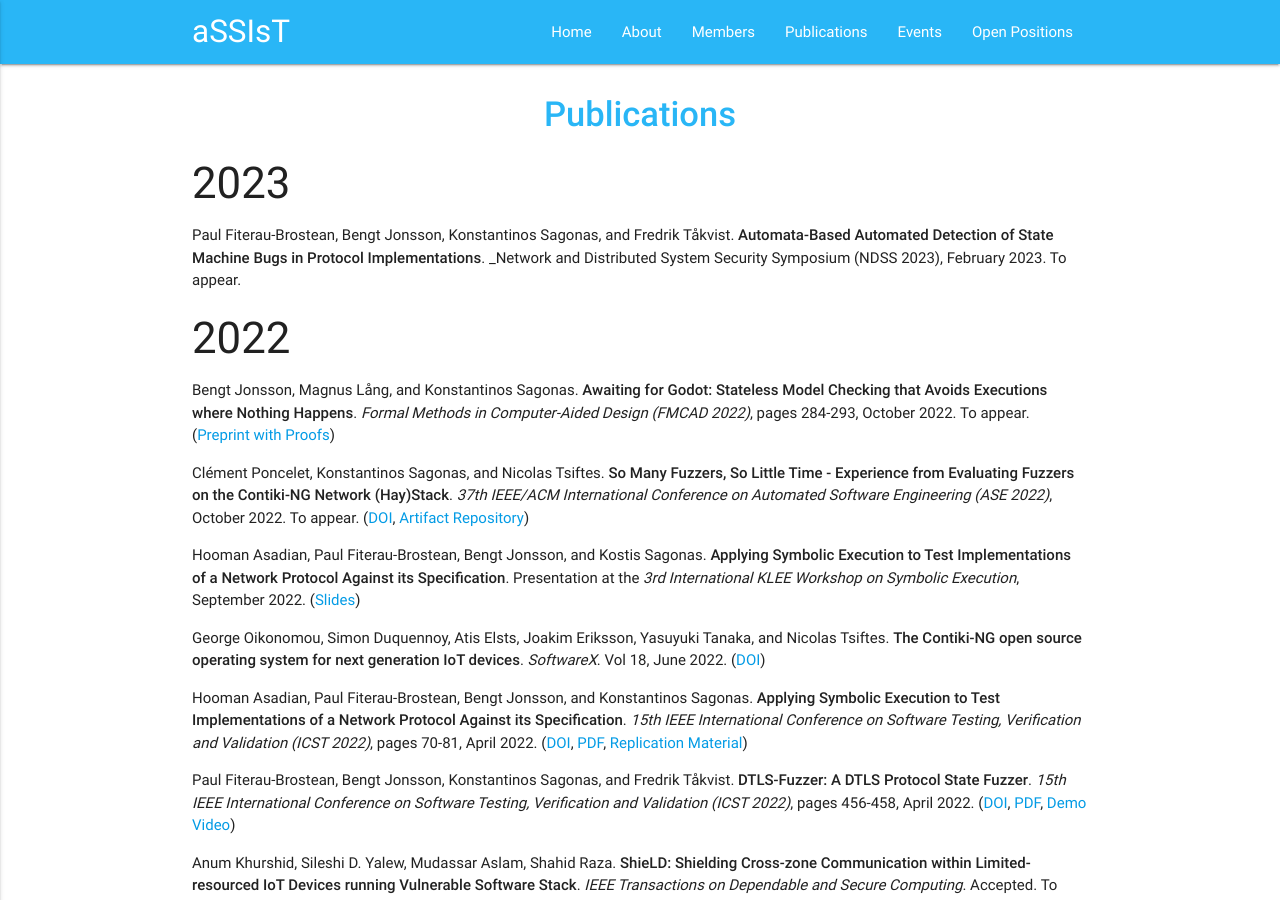
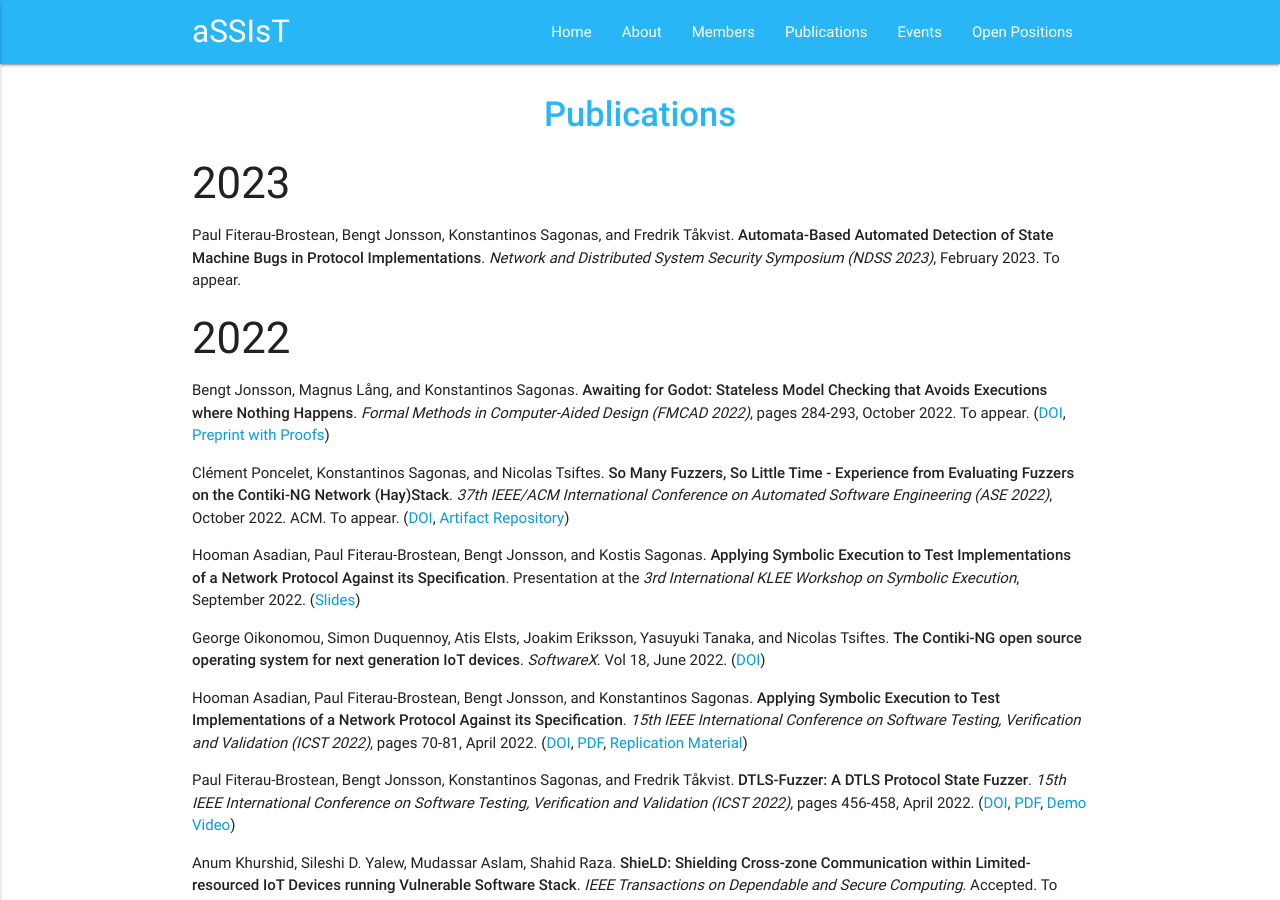
Before and after one commit to assist-project/assist-project.github.io, a Jekyll site: the page built from 03-publications.md, in a window 1280 px wide and 900 px high. Built offline with Jekyll 4.4.1, drawn with Linux system fonts in a browser that asks for light colours.

Commit message:
Fixes and additions

```diff
--- a/03-publications.md
+++ b/03-publications.md
@@ -6,13 +6,13 @@ permalink: /publications/
 
 ### 2023
 
-- Paul Fiterau-Brostean, Bengt Jonsson, Konstantinos Sagonas, and Fredrik Tåkvist. **Automata-Based Automated Detection of State Machine Bugs in Protocol Implementations**. _Network and Distributed System Security Symposium (NDSS 2023), February 2023. To appear.
+- Paul Fiterau-Brostean, Bengt Jonsson, Konstantinos Sagonas, and Fredrik Tåkvist. **Automata-Based Automated Detection of State Machine Bugs in Protocol Implementations**. _Network and Distributed System Security Symposium (NDSS 2023)_, February 2023. To appear.
 
 ### 2022
 
-- Bengt Jonsson, Magnus Lång, and Konstantinos Sagonas. **Awaiting for Godot: Stateless Model Checking that Avoids Executions where Nothing Happens**. _Formal Methods in Computer-Aided Design (FMCAD 2022)_, pages 284-293, October 2022. To appear. ([Preprint with Proofs](http://arxiv.org/abs/2208.09259))
+- Bengt Jonsson, Magnus Lång, and Konstantinos Sagonas. **Awaiting for Godot: Stateless Model Checking that Avoids Executions where Nothing Happens**. _Formal Methods in Computer-Aided Design (FMCAD 2022)_, pages 284-293, October 2022. To appear. ([DOI](https://doi.org/10.34727/2021/isbn.978-3-85448-053-2_35), [Preprint with Proofs](http://arxiv.org/abs/2208.09259))
 
-- Clément Poncelet, Konstantinos Sagonas, and Nicolas Tsiftes. **So Many Fuzzers, So Little Time - Experience from Evaluating Fuzzers on the Contiki-NG Network (Hay)Stack**. _37th IEEE/ACM International Conference on Automated Software Engineering (ASE 2022)_, October 2022. To appear. ([DOI](https://doi.org/10.1145/3551349.3556946), [Artifact Repository][So-Many-Fuzzers-Artifact])
+- Clément Poncelet, Konstantinos Sagonas, and Nicolas Tsiftes. **So Many Fuzzers, So Little Time - Experience from Evaluating Fuzzers on the Contiki-NG Network (Hay)Stack**. _37th IEEE/ACM International Conference on Automated Software Engineering (ASE 2022)_, October 2022. ACM. To appear. ([DOI](https://doi.org/10.1145/3551349.3556946), [Artifact Repository][So-Many-Fuzzers-Artifact])
 
   [So-Many-Fuzzers-Artifact]: https://github.com/assist-project/so-many-fuzzers-artifact
 
```
